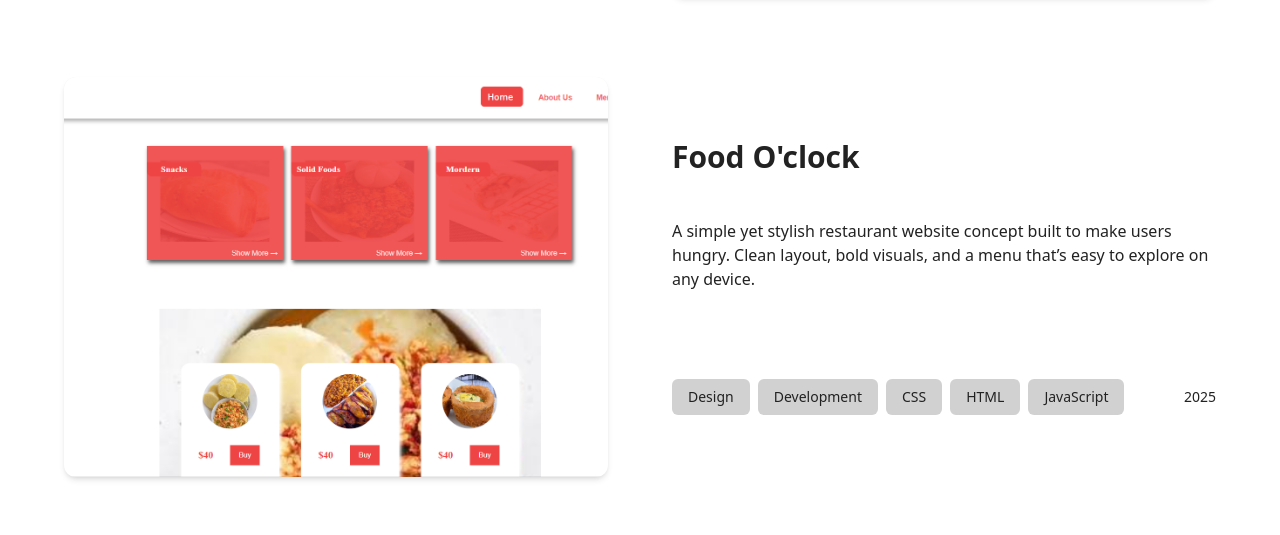
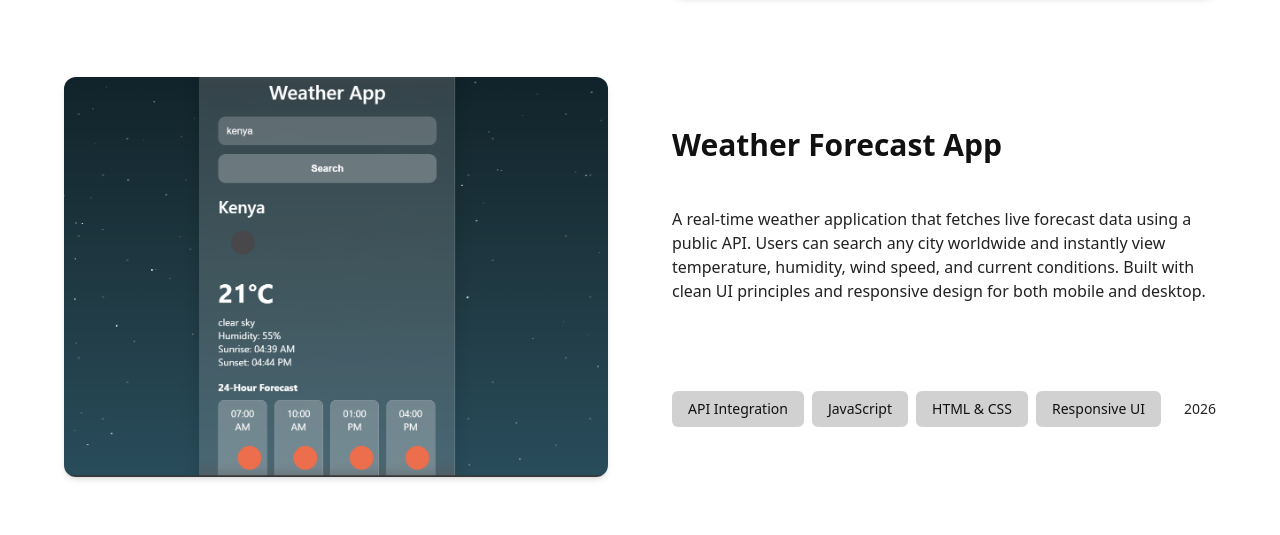
Before and after one commit to Mizamdigital/mariam-akerele-portfolio, a website: page build/portfolio.html in a window 1280 px wide. Shown: the part 2238-2773 px from the top of the page. Drawn offline with Linux system fonts and the light colour scheme.

Commit message:
updated projects

```diff
--- a/build/portfolio.html
+++ b/build/portfolio.html
@@ -163,28 +163,36 @@
             </article>
 
             <article class="grid grid-cols-1 lg:grid-cols-2 gap-16 items-center">
-                <a href="https://mizamdigital.github.io/NIIT-WEBDEV-2025/html&css_niit_classes/food/" target="_blank">
-                 <div class="w-full h-[400px] rounded-xl overflow-hidden shadow-md bg-[#f2f2f2] dark:bg-[#0d0d0d]  ">
-                   <img class="w-full h-full object-cover" src="assets/img/food_o'clock.png" alt="Quick Bite Web App">
+    <a href="https://github.com/Mizamdigital/weather-App" target="_blank">
+        <div class="w-full h-[400px] rounded-xl overflow-hidden shadow-md bg-[#f2f2f2] dark:bg-[#0d0d0d]">
+            <img class="w-full h-full object-cover" src="assets/img/weather-app.png" alt="Weather Forecast App">
         </div>
     </a>
+
     <div class="flex flex-col gap-4">
-                <h2 class="text-3xl font-semibold mb-7 font-['poppins', sans-serif] dark:text-[#f2f2f2] text-#111111">Food O'clock</h2>
+        <h2 class="text-3xl font-semibold mb-7 font-['poppins', sans-serif] dark:text-[#f2f2f2] text-[#111111]">
+            Weather Forecast App
+        </h2>
+
         <p class="dark:text-slate-300 text-[#222222] font-['inter', sans-serif] mb-16 font-medium text-base">
-                A simple yet stylish restaurant website concept built to make users hungry. Clean layout, bold visuals, and a menu that’s easy to explore on any device.
+            A real-time weather application that fetches live forecast data using a public API.
+            Users can search any city worldwide and instantly view temperature, humidity, wind speed,
+            and current conditions. Built with clean UI principles and responsive design for both mobile and desktop.
         </p>
-                <div class="flex justify-between items-center flex-wrap mt-2 font-bold font-['inter', sans-serif] dark:text-[#f2f2f2] text-#111111 gap-4">
+
+        <div class="flex justify-between items-center flex-wrap mt-2 font-bold font-['inter', sans-serif] dark:text-[#f2f2f2] text-[#111111] gap-4">
             <div class="flex gap-2">
-                    <span class="py-2 px-4 text-sm font-medium rounded-md bg-[#4444443e] dark:bg-[#17171860] dark:text-[#f2f2f2] text-#111111">Design</span>
-                    <span class="py-2 px-4 text-sm font-medium rounded-md bg-[#4444443e] dark:bg-[#17171860] dark:text-[#f2f2f2] text-#111111">Development</span>
-                    <span class="py-2 px-4 text-sm font-medium rounded-md bg-[#4444443e] dark:bg-[#17171860] dark:text-[#f2f2f2] text-#111111">CSS</span>
-                    <span class="py-2 px-4 text-sm font-medium rounded-md bg-[#4444443e] dark:bg-[#17171860] dark:text-[#f2f2f2] text-#111111">HTML</span>
-                    <span class="py-2 px-4 text-sm font-medium rounded-md bg-[#4444443e] dark:bg-[#17171860] dark:text-[#f2f2f2] text-#111111">JavaScript</span>
+                <span class="py-2 px-4 text-sm font-medium rounded-md bg-[#4444443e] dark:bg-[#17171860]">API Integration</span>
+                <span class="py-2 px-4 text-sm font-medium rounded-md bg-[#4444443e] dark:bg-[#17171860]">JavaScript</span>
+                <span class="py-2 px-4 text-sm font-medium rounded-md bg-[#4444443e] dark:bg-[#17171860]">HTML & CSS</span>
+                <span class="py-2 px-4 text-sm font-medium rounded-md bg-[#4444443e] dark:bg-[#17171860]">Responsive UI</span>
             </div>
-                <span class="text-sm font-medium dark:text-slate-300 text-[#222222]">2025</span>
+
+            <span class="text-sm font-medium dark:text-slate-300 text-[#222222]">2026</span>
         </div>
     </div>
 </article>
+
 
                 <article class="grid grid-cols-1 lg:grid-cols-2 gap-16 items-center">
                   <div class="flex flex-col gap-4">
```
Also changed, not shown: build/assets/img/weather-app.png (added). Lines whose indentation alone changed are shown as unchanged.
